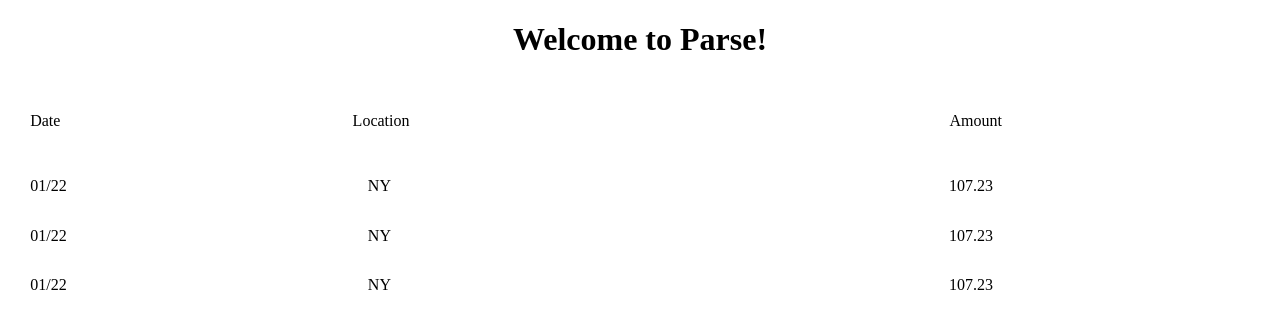
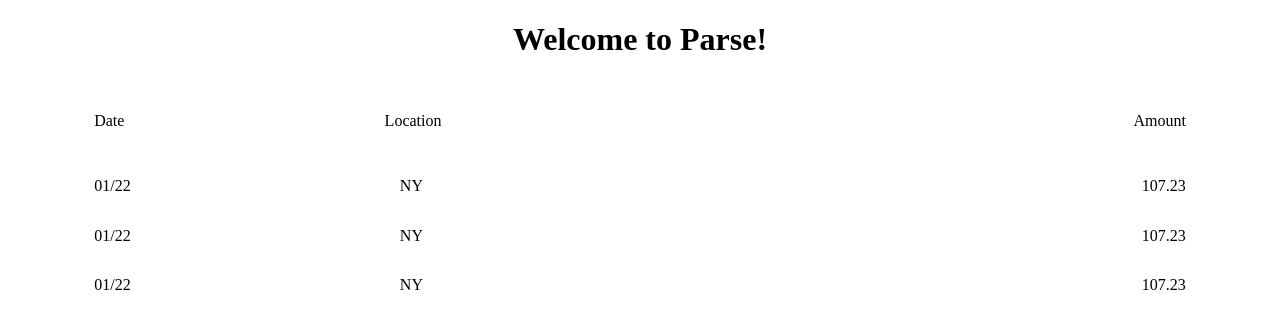
Before and after one commit to niralpokal/parse, an Angular app: page / in a window 1280 px wide. Shown: the top 328 px of the page. Built offline with nearby package versions, Linux system fonts and the light colour scheme.

Commit message:
Updated some CSS for statment grid.

```diff
--- a/src/app/components/statement-grid.component.scss
+++ b/src/app/components/statement-grid.component.scss
@@ -1,6 +1,6 @@
 .grid {
     display: block;
-    margin: 0 0 3em 0;
+    margin: 0 4rem 3em 4rem;
     padding: 0;
 }
 .grid-cell {
@@ -13,7 +13,10 @@
 }
 .grid-cell:nth-of-type(1) { flex-grow: 1; }
 .grid-cell:nth-of-type(2) { flex-grow: 2; }
-.grid-cell:nth-of-type(3) { flex-grow: 1; }
+.grid-cell:nth-of-type(3) {
+    flex-grow: 1;
+    text-align: right;
+}
 .grid-row {
     display: flex;
     flex-flow: wrap row;
```
